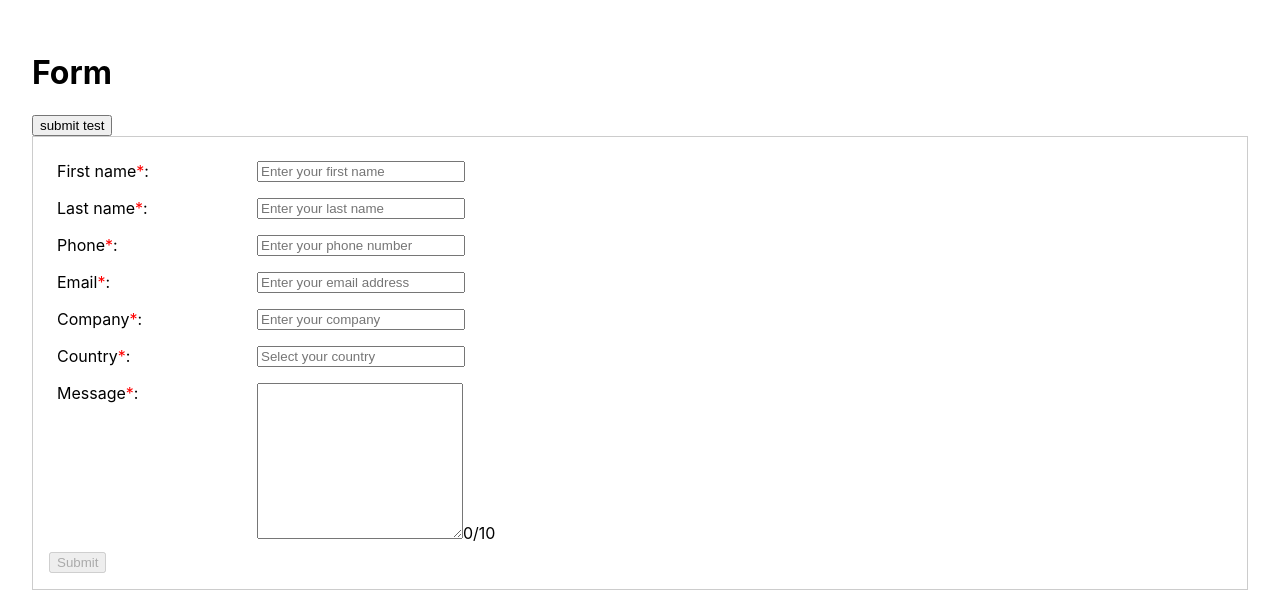
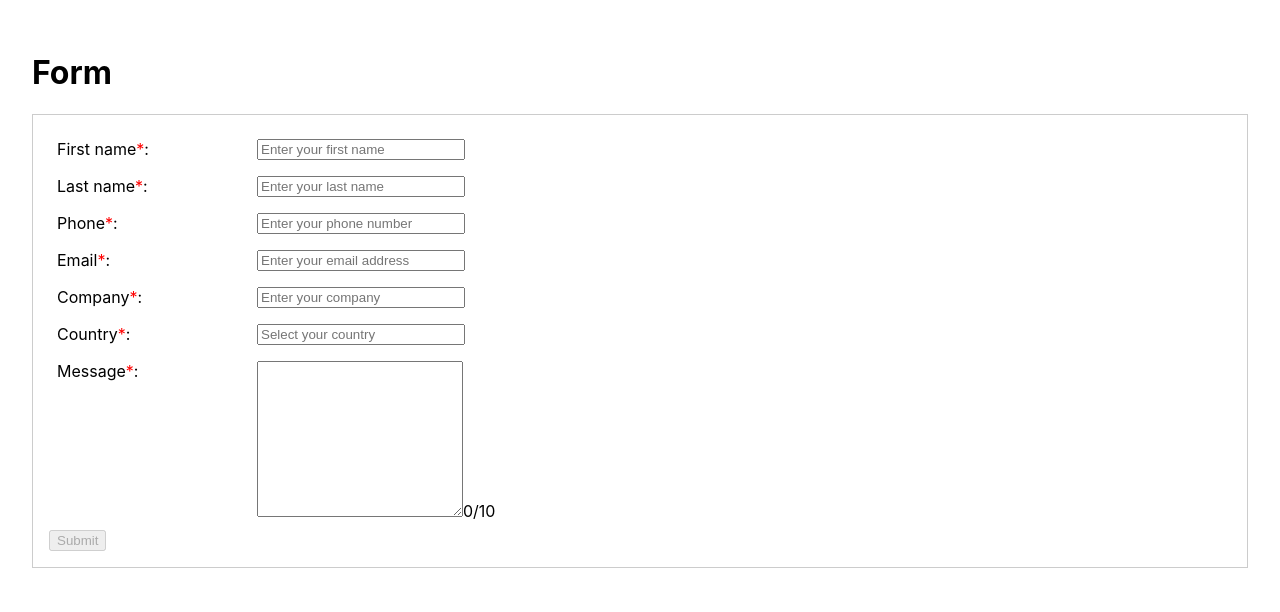
Before and after one commit to TurboTractopelle/photonform, a React (Create React App) app: page / in a window 1280 px wide. Shown: the top 612 px of the page. Built offline with nearby package versions, Linux system fonts and the light colour scheme.

Commit message:
feat: add submit form

```diff
--- /dev/null
+++ b/src/components/Posted.js
@@ -0,0 +1,7 @@
+import React from "react";
+
+const Posted = props => {
+	return <div>Your message has been sent.</div>;
+};
+
+export default Posted;
--- a/src/components/Submitbtn.js
+++ b/src/components/Submitbtn.js
@@ -2,7 +2,11 @@ import React from "react";
 
 const Submitbtn = props => {
 	const disabled = !props.validForm;
-	return <input type="submit" value="Submit" disabled={disabled} datatest="submitbtn" />;
+	return (
+		<button disabled={disabled} datatest="submitbtn" onClick={props.onSubmitHandler}>
+			Submit
+		</button>
+	);
 };
 
 export default Submitbtn;
--- a/src/containers/Form.js
+++ b/src/containers/Form.js
@@ -1,6 +1,7 @@
 import React, { Component } from "react";
 import Input from "../components/Input";
 import Submitbtn from "../components/Submitbtn";
+import Posted from "../components/Posted";
 import axios from "axios";
 
 class Form extends Component {
@@ -95,7 +96,8 @@ class Form extends Component {
 		},
 		formValidation: {
 			valid: false
-		}
+		},
+		formSubmission: false
 	};
 
 	inputValidation = (name, newValue) => {
@@ -169,28 +171,40 @@ class Form extends Component {
 		));
 	};
 
+	getFormData = () => {
+		let bodyFormData = new FormData();
+		let keys = Object.keys(this.state.form);
+		for (let i = 0; i < keys.length; i++) {
+			bodyFormData.set(this.state.form[keys[i]].name, this.state.form[keys[i]].value);
+		}
+		return bodyFormData;
+	};
+
 	onSubmitHandler = () => {
-		console.log("gg");
+		const bodyFormData = this.getFormData();
 		axios
-			.post("http://localhost/joomla25/components/com_content/test.php?name=value")
-			.then(res => console.log(res))
+			.post("http://localhost/joomla25/components/com_content/test.php", bodyFormData)
+			.then(res => this.setState(prevState => ({ ...prevState, formSubmission: true })))
 			.catch(err => console.log(err));
 	};
 
 	render() {
+		// <button onClick={this.onSubmitHandler}>submit test</button>
 		const validForm = this.state.formValidation.valid;
 		const inputs = this.generateInputs();
-
-		return (
-			<div datatest="formWrapper">
+		const formDisplay = this.state.formSubmission ? (
+			<Posted />
+		) : (
+			<div>
 				<h1>Form</h1>
-				<button onClick={this.onSubmitHandler}>submit test</button>
-				<form onSubmit={this.onSubmitHandler}>
+				<form>
 					{inputs}
-					<Submitbtn validForm={validForm} />
+					<Submitbtn validForm={validForm} onSubmitHandler={this.onSubmitHandler} />
 				</form>
 			</div>
 		);
+
+		return <div datatest="formWrapper">{formDisplay}</div>;
 	}
 }
 
```
